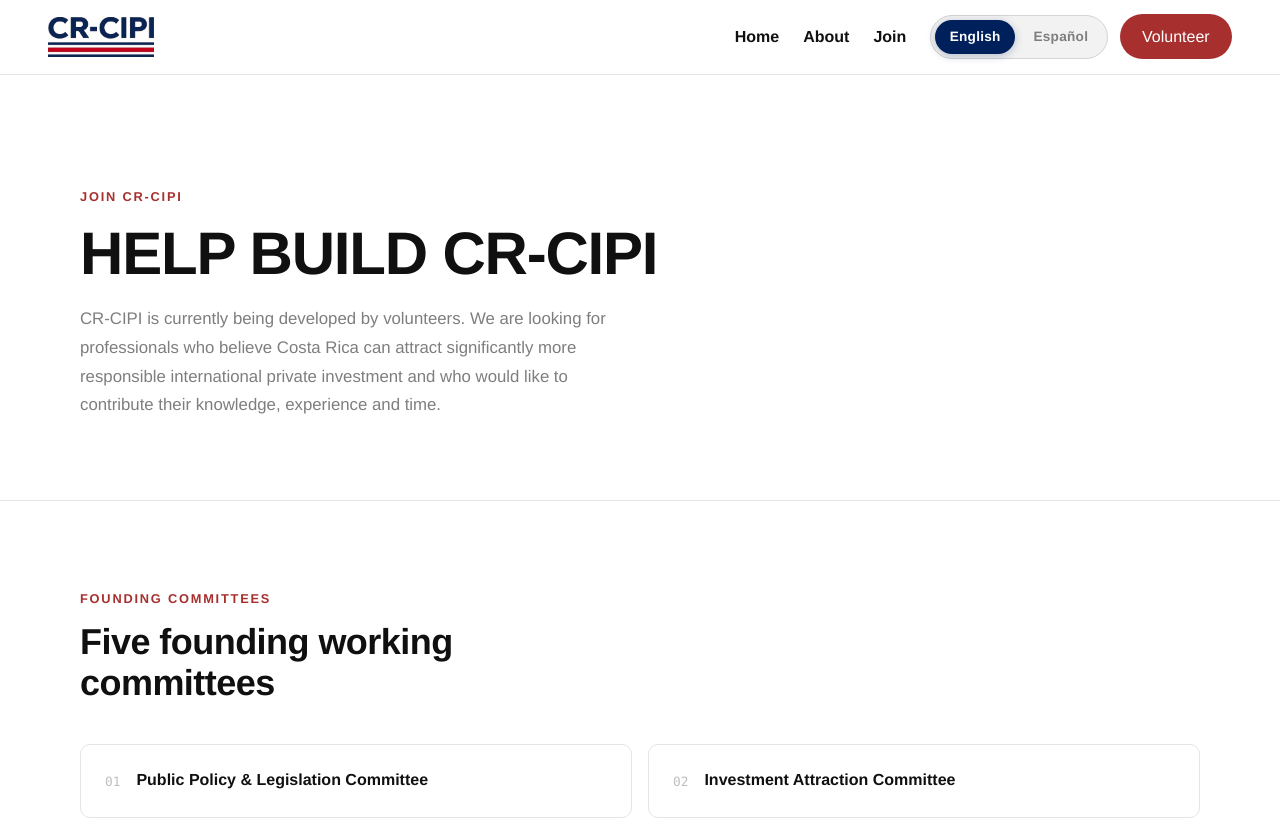
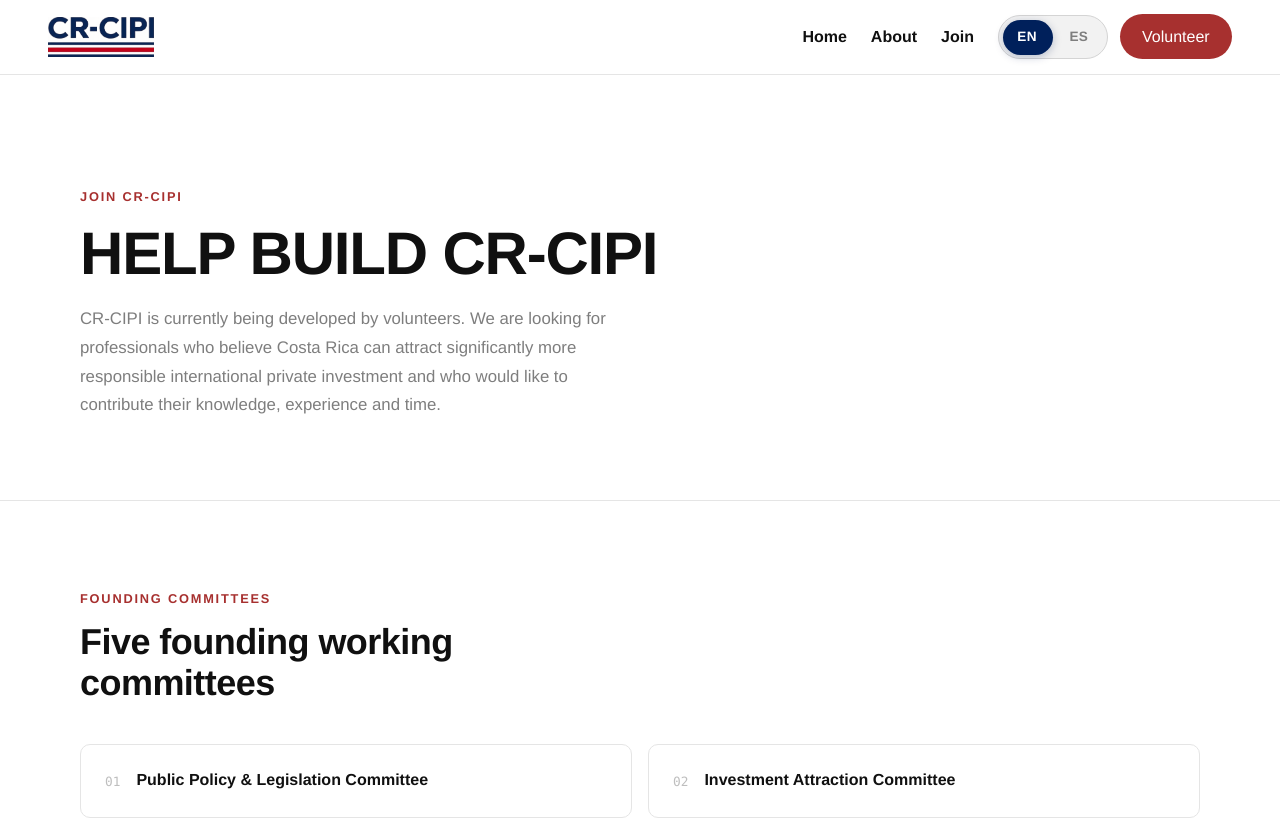
Before and after one commit to irp-lamb-oriens/crcipi, a Next.js app: page /en/join in a window 1280 px wide. Shown: the top 819 px of the page. Built offline with nearby package versions, Linux system fonts and the light colour scheme.

Commit message:
add sliding indicator animation to LanguageSwitcher component

```diff
--- a/components/LanguageSwitcher.module.scss
+++ b/components/LanguageSwitcher.module.scss
@@ -1,4 +1,5 @@
 .switcher {
+  position: relative;
   display: inline-flex;
   align-items: center;
   gap: 0.25rem;
@@ -8,10 +9,33 @@
   background: var(--paper-soft, #f7f7f5);
 }
 
+// Sliding active pill. Sits behind the options and glides between them.
+// Position is driven by the `.es` modifier on the parent, so the DOM order
+// of the options never changes.
+.indicator {
+  position: absolute;
+  top: 0.25rem;
+  left: 0.25rem;
+  width: calc(50% - 0.25rem);
+  height: calc(100% - 0.5rem);
+  border-radius: 999px;
+  background: var(--navy, #00205b);
+  box-shadow: 0 2px 8px rgba(0, 32, 91, 0.25);
+  transition: transform 0.35s cubic-bezier(0.16, 1, 0.3, 1);
+  will-change: transform;
+}
+
+.es .indicator {
+  transform: translateX(100%);
+}
+
 .option {
+  position: relative;
+  z-index: 1;
   display: inline-flex;
   align-items: center;
   justify-content: center;
+  min-width: 2.5rem;
   padding: 0.4rem 0.9rem;
   border: none;
   border-radius: 999px;
@@ -22,9 +46,8 @@
   background: transparent;
   text-decoration: none;
   transition:
-    background-color 0.2s ease,
     color 0.2s ease,
-    box-shadow 0.2s ease;
+    background-color 0.2s ease;
 
   &:hover {
     color: var(--ink, #101010);
@@ -33,12 +56,16 @@
 }
 
 .current {
-  background: var(--navy, #00205b);
   color: #fff;
-  box-shadow: 0 2px 8px rgba(0, 32, 91, 0.25);
 
   &:hover {
-    background: var(--navy, #00205b);
     color: #fff;
+    background: transparent;
   }
 }
+
+@media (prefers-reduced-motion: reduce) {
+  .indicator {
+    transition: none;
+  }
+}
--- a/components/LanguageSwitcher.tsx
+++ b/components/LanguageSwitcher.tsx
@@ -2,7 +2,7 @@
 
 import Link from "next/link";
 import { usePathname } from "next/navigation";
-import { getLocalizedPath, getAlternateLocale } from "@/lib/i18n";
+import { getLocalizedPath } from "@/lib/i18n";
 import type { Locale } from "@/content/types";
 import styles from "./LanguageSwitcher.module.scss";
 
@@ -10,29 +10,59 @@
   currentLocale: Locale;
 }
 
-const LABELS: Record<Locale, string> = {
+// Fixed display order: EN first, ES second. The active state is drawn by the
+// sliding indicator, so the items never swap positions on toggle.
+const OPTIONS: Locale[] = ["en", "es"];
+const CODES: Record<Locale, string> = {
+  en: "EN",
+  es: "ES",
+};
+const FULL_NAMES: Record<Locale, string> = {
   en: "English",
   es: "Español",
 };
 
 export default function LanguageSwitcher({ currentLocale }: Props) {
   const pathname = usePathname();
-  const target = getAlternateLocale(currentLocale);
-  const href = getLocalizedPath(pathname, target);
+  const isEs = currentLocale === "es";
 
   return (
-    <nav className={styles.switcher} aria-label="Language">
-      <span className={`${styles.option} ${styles.current}`} aria-current="true">
-        {LABELS[currentLocale]}
+    <nav
+      className={`${styles.switcher}${isEs ? ` ${styles.es}` : ""}`}
+      aria-label="Language"
+    >
+      <span aria-hidden="true" className={styles.indicator} />
+      {OPTIONS.map((locale) => {
+        const isCurrent = locale === currentLocale;
+        const href = getLocalizedPath(pathname, locale);
+
+        if (isCurrent) {
+          return (
+            <span
+              key={locale}
+              className={`${styles.option} ${styles.current}`}
+              aria-current="true"
+              lang={locale}
+            >
+              {CODES[locale]}
             </span>
+          );
+        }
+
+        return (
           <Link
+            key={locale}
             href={href}
             className={styles.option}
-        hrefLang={target}
-        aria-label={target === "en" ? "Switch to English" : "Cambiar a español"}
+            hrefLang={locale}
+            lang={locale}
+            title={FULL_NAMES[locale]}
+            aria-label={locale === "en" ? "Switch to English" : "Cambiar a español"}
           >
-        {LABELS[target]}
+            {CODES[locale]}
           </Link>
+        );
+      })}
     </nav>
   );
 }
--- a/components/SiteFooter.module.scss
+++ b/components/SiteFooter.module.scss
@@ -28,6 +28,7 @@
   width: auto;
   height: 3rem;
   object-fit: contain;
+  align-self: flex-start;
 }
 
 .purpose {
```
Lines whose indentation alone changed are shown as unchanged.
